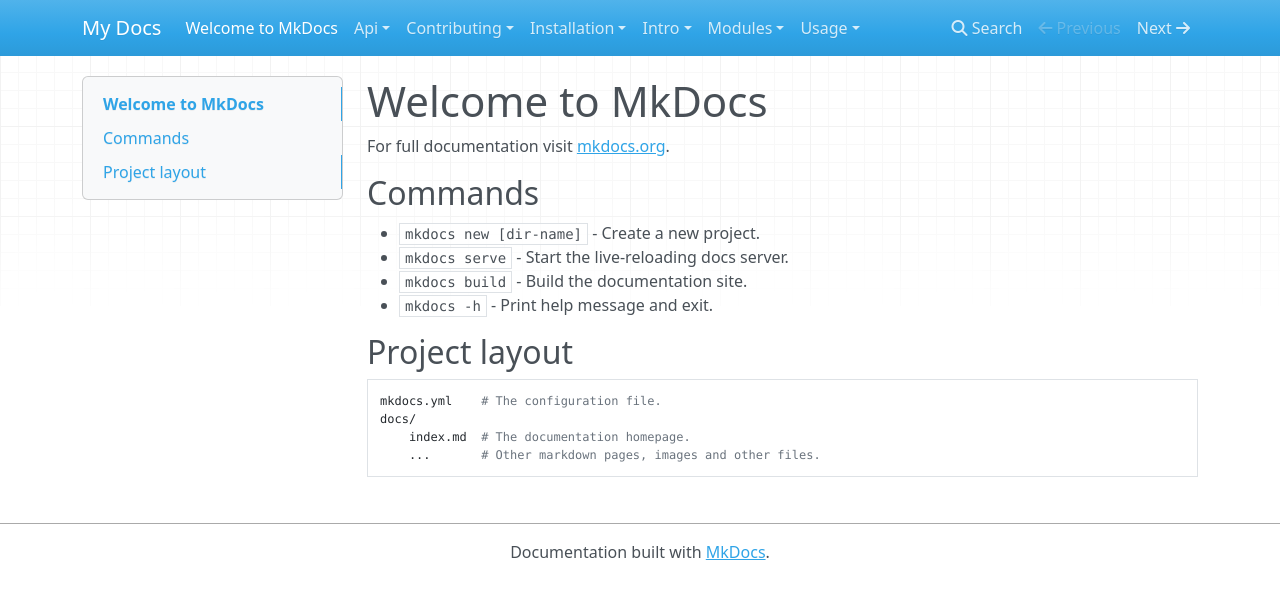
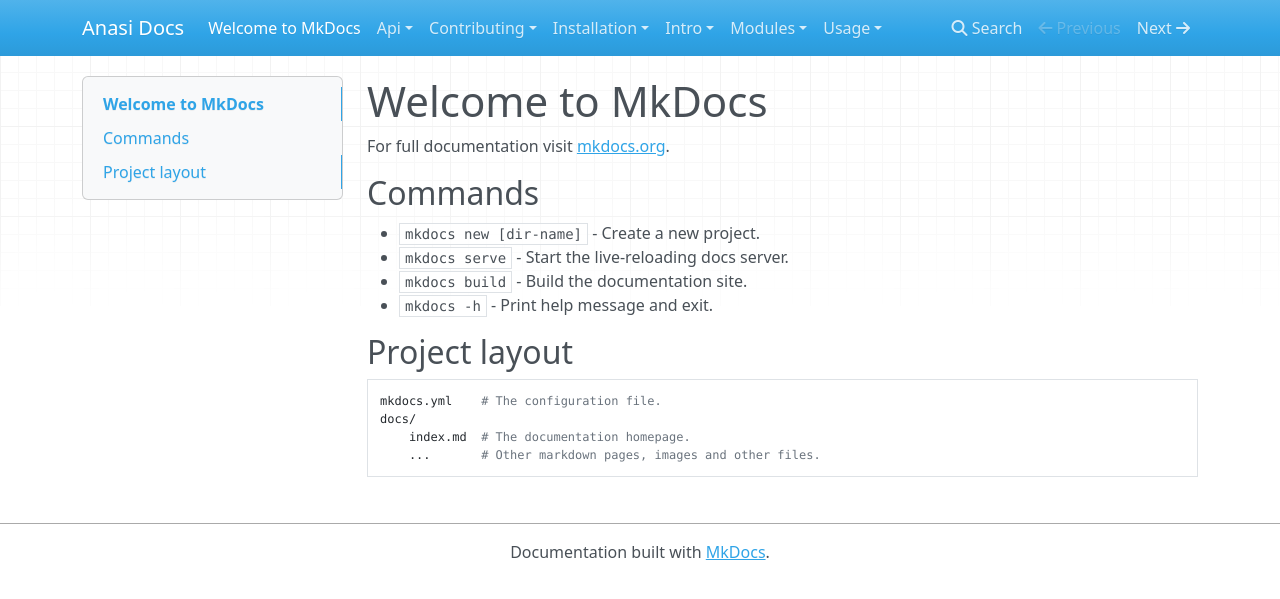
Before and after one commit to herson/anansi, an MkDocs documentation site: the page built from docs/index.md, in a window 1280 px wide. Shown: the top 599 px of the page. Built offline with MkDocs 1.6.1, drawn with Linux system fonts in a browser that asks for light colours; nearby versions of some CDN libraries.

Commit message:
Updating mkdocs

```diff
--- a/mkdocs.yml
+++ b/mkdocs.yml
@@ -1 +1 @@
-site_name: My Docs
+site_name: Anasi Docs
```
